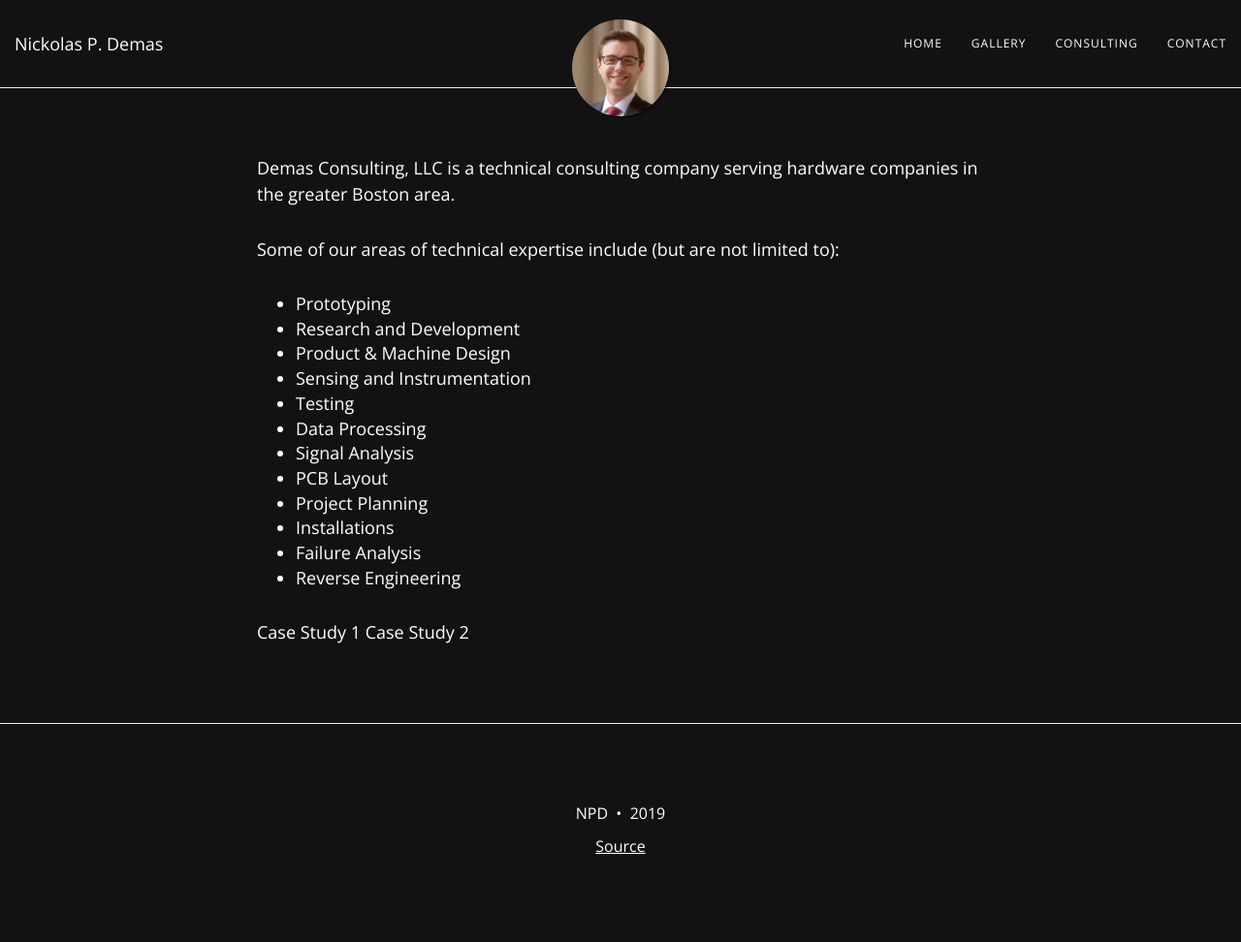
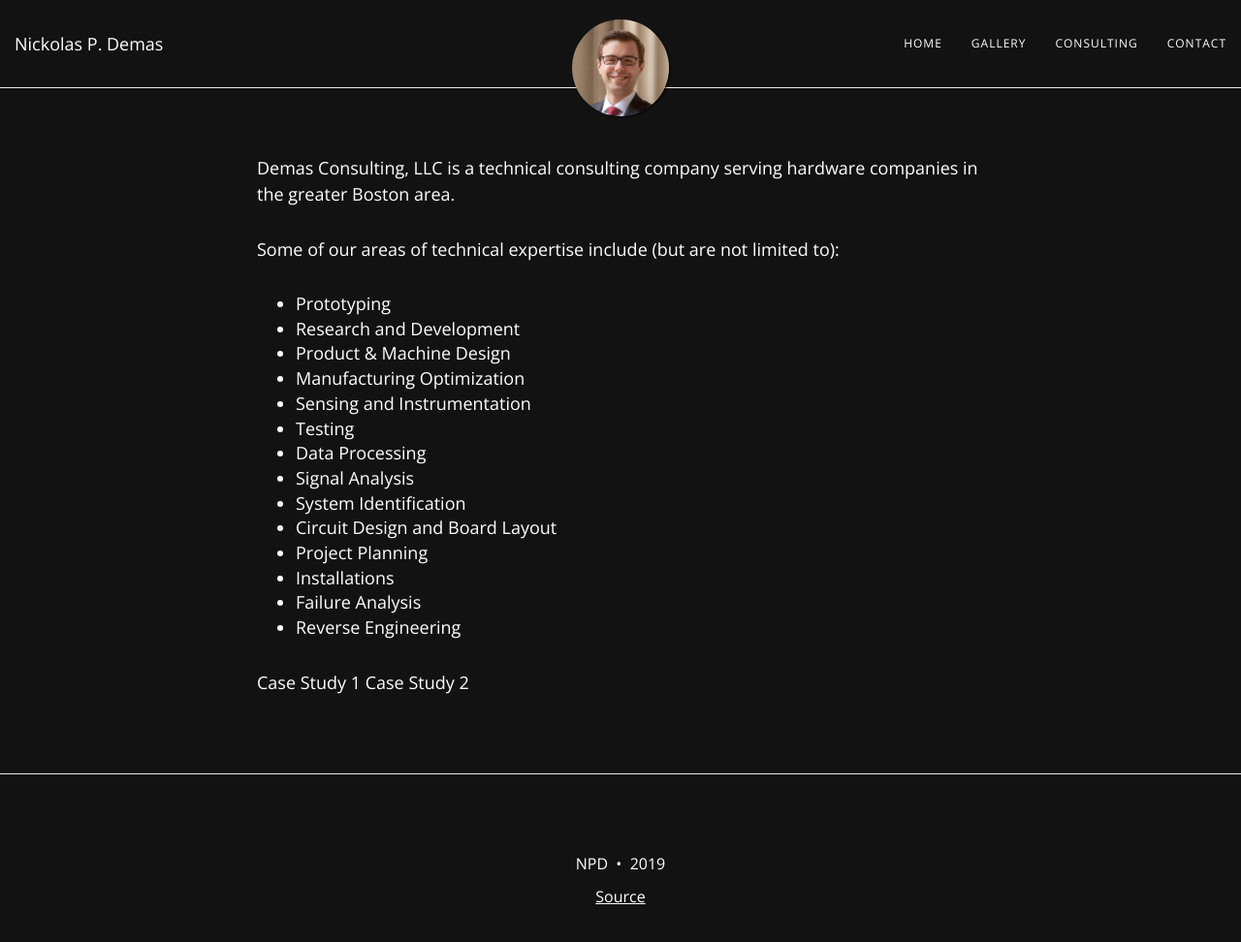
Before and after one commit to npdemas/npdemas.github.io, a Jekyll site: the page built from consulting.md, in a window 1280 px wide and 987 px high. Shown: the top 972 px of the window at 97% size. Built offline with Jekyll 4.4.1, drawn with Linux system fonts in a browser that asks for light colours; nearby versions of some CDN libraries.

Commit message:
Added some areas of expertise

```diff
--- a/consulting.md
+++ b/consulting.md
@@ -8,11 +8,13 @@
 - Prototyping
 - Research and Development
 - Product & Machine Design
+- Manufacturing Optimization
 - Sensing and Instrumentation
 - Testing
 - Data Processing
 - Signal Analysis
-- PCB Layout
+- System Identification
+- Circuit Design and Board Layout
 - Project Planning
 - Installations
 - Failure Analysis
```
